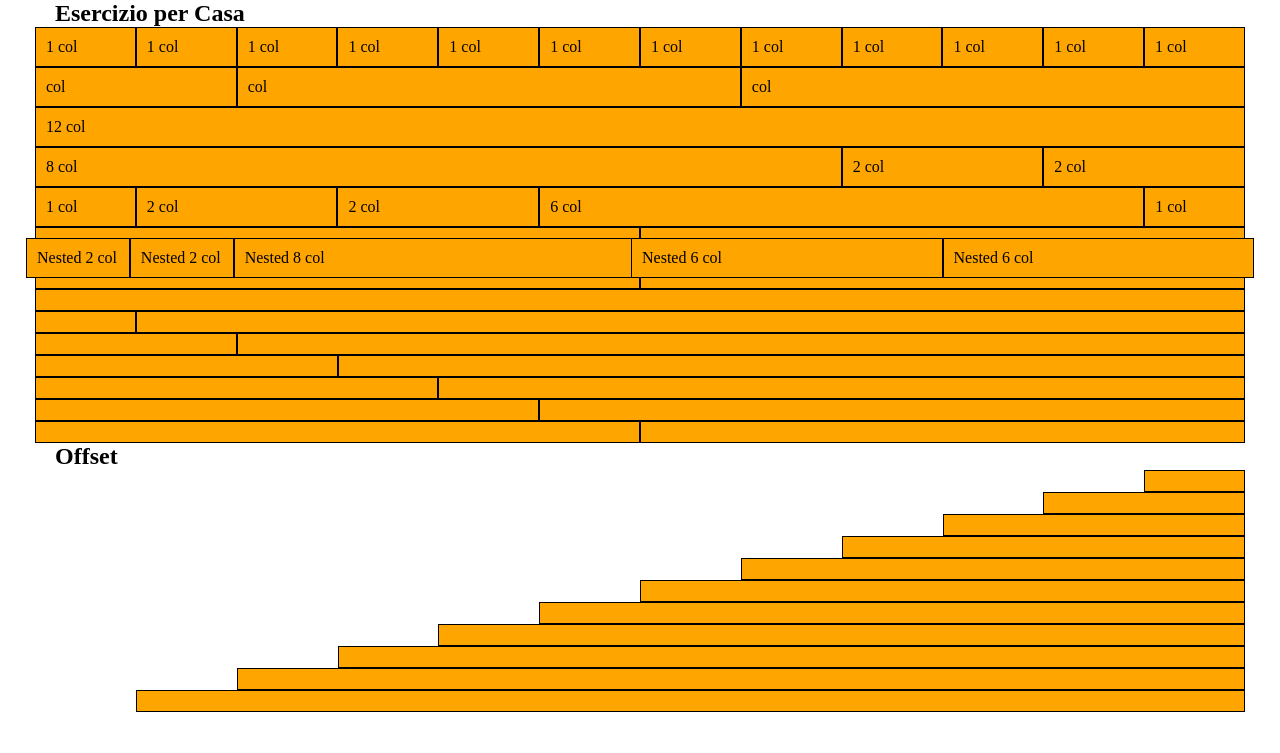
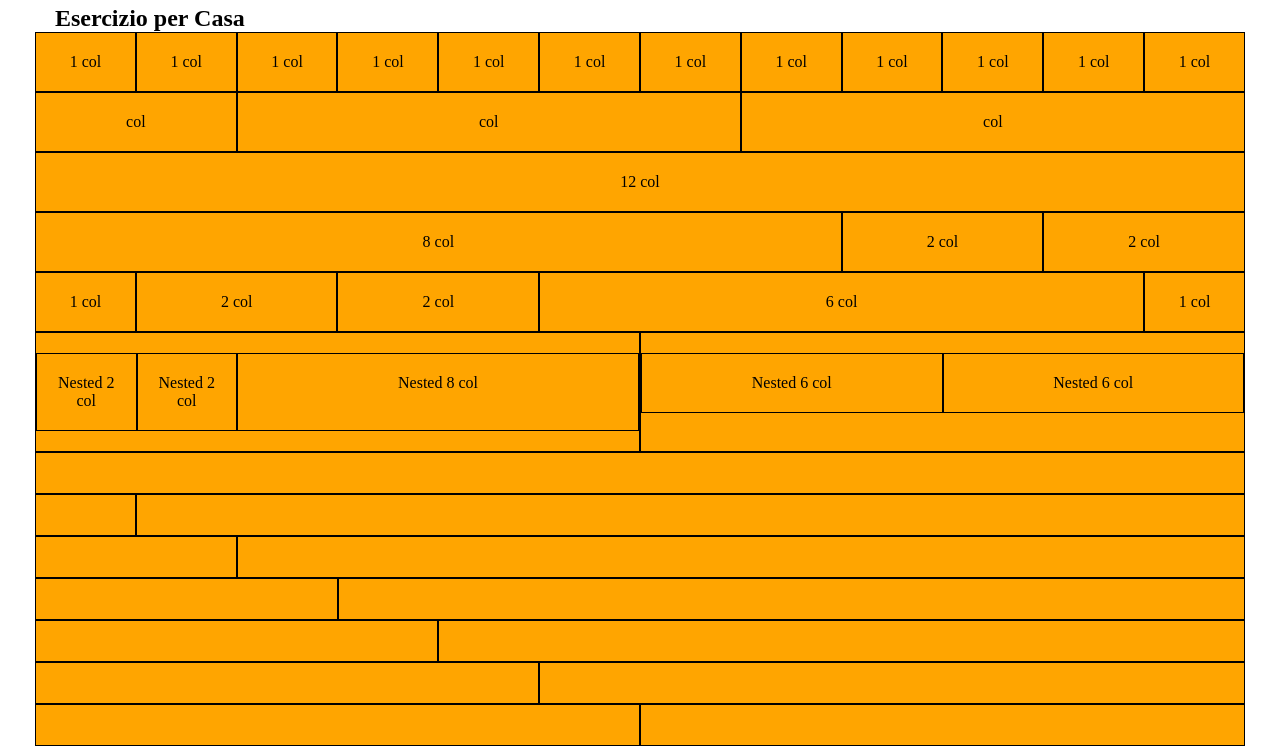
Before and after one commit to ArrobbioUmberto/html-css-12bool, a plain HTML site: page index.html in a window 1280 px wide. Shown: the top 753 px of the page. Drawn offline with Linux system fonts and the light colour scheme.

Commit message:
STYLE css added padding for section

```diff
--- a/css/style.css
+++ b/css/style.css
@@ -5,8 +5,12 @@
 }
 
 [class^='col'] {
-    padding: 10px;
+    padding: 20px;
     background-color: orange;
     color: black;
     border: 1px solid black;
+    text-align: center;
 }
+section{
+    padding: 5px;
+}
```
